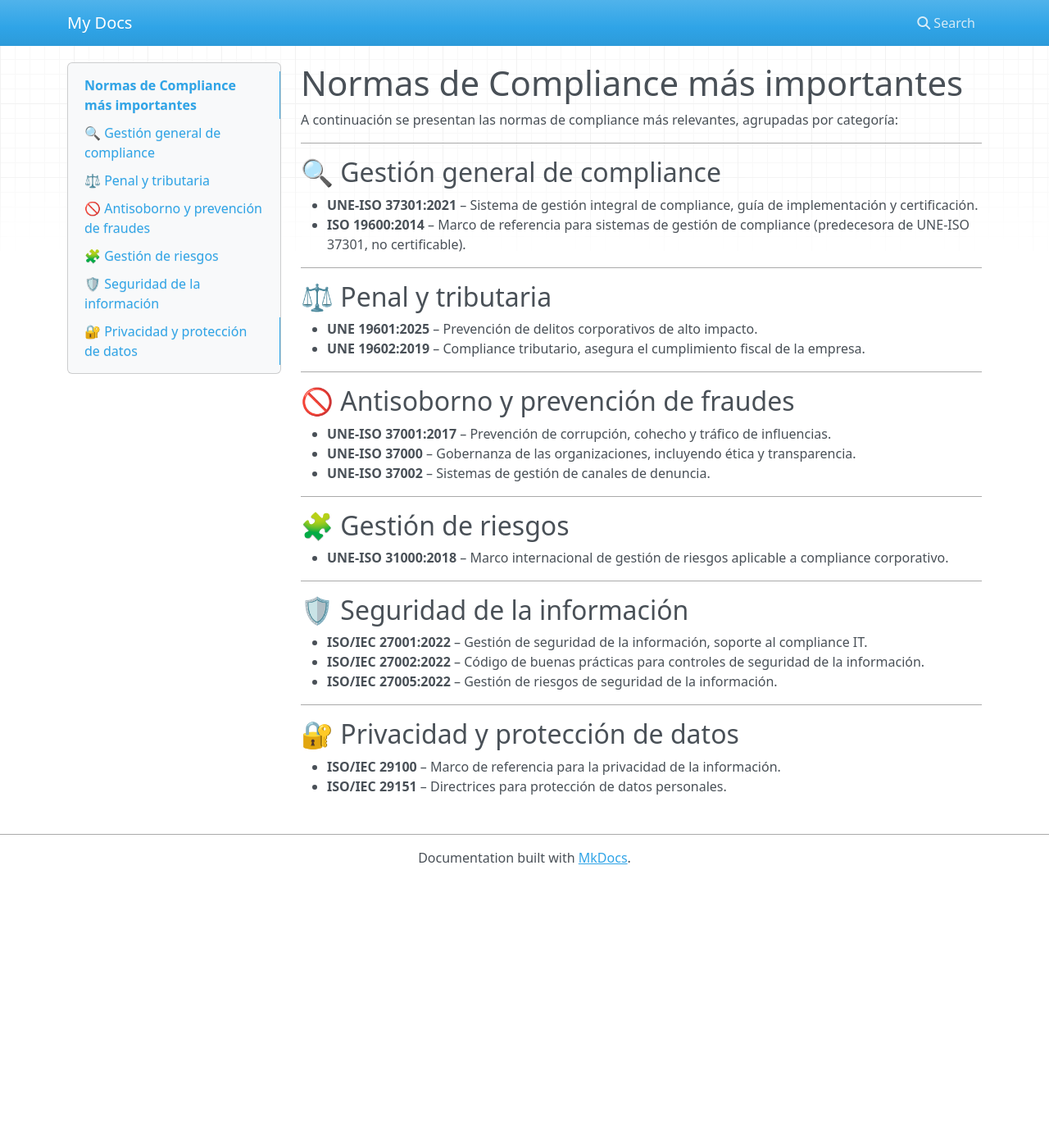
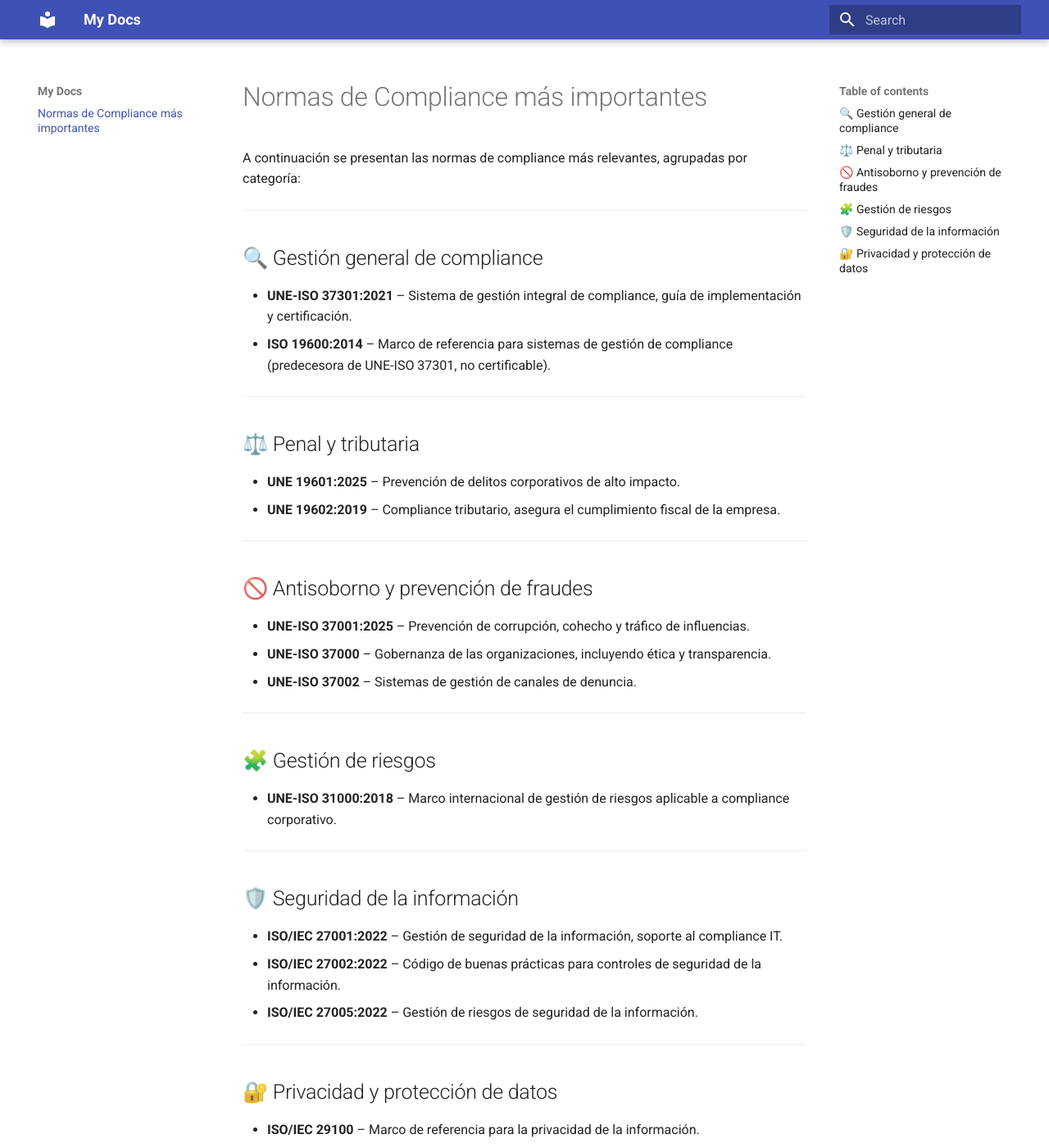
Before and after one commit to marcoseijo/ciber, an MkDocs documentation site: the page built from docs/index.md, in a window 1280 px wide and 1400 px high. Shown: the whole window at 82% size. Built offline with MkDocs 1.6.1 and Material for MkDocs 9.7.7, drawn with Linux system fonts in a browser that asks for light colours; nearby versions of some CDN libraries; some of the changed text lies outside the part shown.

Commit message:
Cambio de paleta

```diff
--- a/docs/index.md
+++ b/docs/index.md
@@ -17,7 +17,7 @@ A continuación se presentan las normas de compliance más relevantes, agrupadas
 ---
 
 ## 🚫 Antisoborno y prevención de fraudes
-- **UNE-ISO 37001:2017** – Prevención de corrupción, cohecho y tráfico de influencias.
+- **UNE-ISO 37001:2025** – Prevención de corrupción, cohecho y tráfico de influencias.
 - **UNE-ISO 37000** – Gobernanza de las organizaciones, incluyendo ética y transparencia.
 - **UNE-ISO 37002** – Sistemas de gestión de canales de denuncia.
 
--- a/mkdocs.yml
+++ b/mkdocs.yml
@@ -1 +1,7 @@
 site_name: My Docs
+
+theme:
+  name: material
+  palette:
+    primary: indigo
+    accent: yellow
```
Also changed, not shown: site/index.html, site/search/search_index.json.
